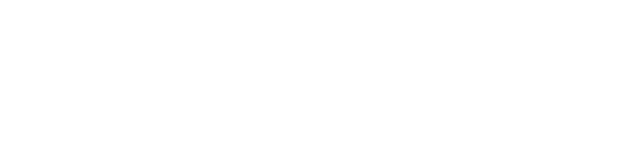
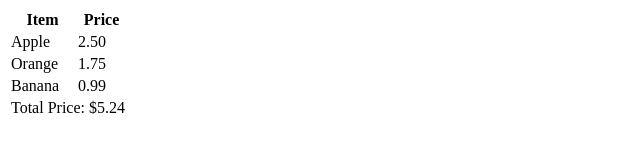
Before and after one commit to acciojob/grofers-checkout-2-syedmaaz388, a website: page main.html in a window 1280 px wide. Shown: the whole page, without its empty margins (0-640 px from the left). Drawn offline with Linux system fonts and the light colour scheme.

Commit message:
created a submission

```diff
--- a/main.html
+++ b/main.html
@@ -7,6 +7,24 @@
 </head>
 
 <body>
+	 <table id="groceryTable">
+    <tr>
+      <th>Item</th>
+      <th>Price</th>
+    </tr>
+    <tr>
+      <td>Apple</td>
+      <td data-ns-test="prices">2.50</td>
+    </tr>
+    <tr>
+      <td>Orange</td>
+      <td data-ns-test="prices">1.75</td>
+    </tr>
+    <tr>
+      <td>Banana</td>
+      <td data-ns-test="prices">0.99</td>
+    </tr>
+  </table>
 	<!-- the entire body must be written by student -->
     <script type="text/javascript" src="./script.js">
 </script>
--- a/script.js
+++ b/script.js
@@ -1 +1,22 @@
 //your code here
+function calculateTotalPrice() {
+      const priceElements = document.querySelectorAll('[data-ns-test="prices"]');
+      let totalPrice = 0;
+
+      priceElements.forEach((element) => {
+        const price = parseFloat(element.textContent);
+        totalPrice += price;
+      });
+
+      const grandTotalRow = document.createElement('tr');
+      const grandTotalCell = document.createElement('td');
+      grandTotalCell.setAttribute('colspan', '2');
+      grandTotalCell.setAttribute('data-ns-test', 'grandTotal');
+      grandTotalCell.textContent = 'Total Price: $' + totalPrice.toFixed(2);
+      grandTotalRow.appendChild(grandTotalCell);
+
+      const groceryTable = document.getElementById('groceryTable');
+      groceryTable.appendChild(grandTotalRow);
+    }
+
+    calculateTotalPrice();
```
